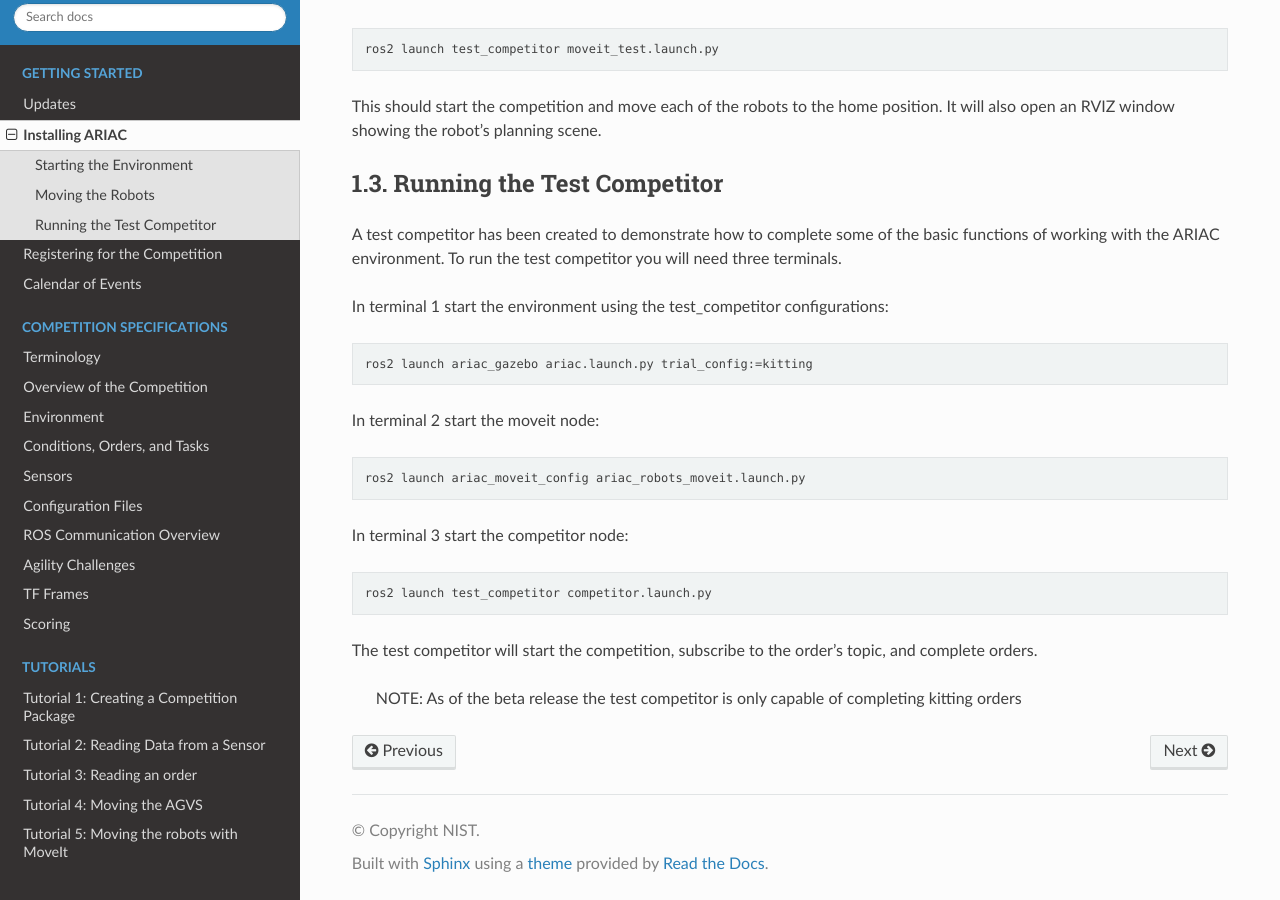
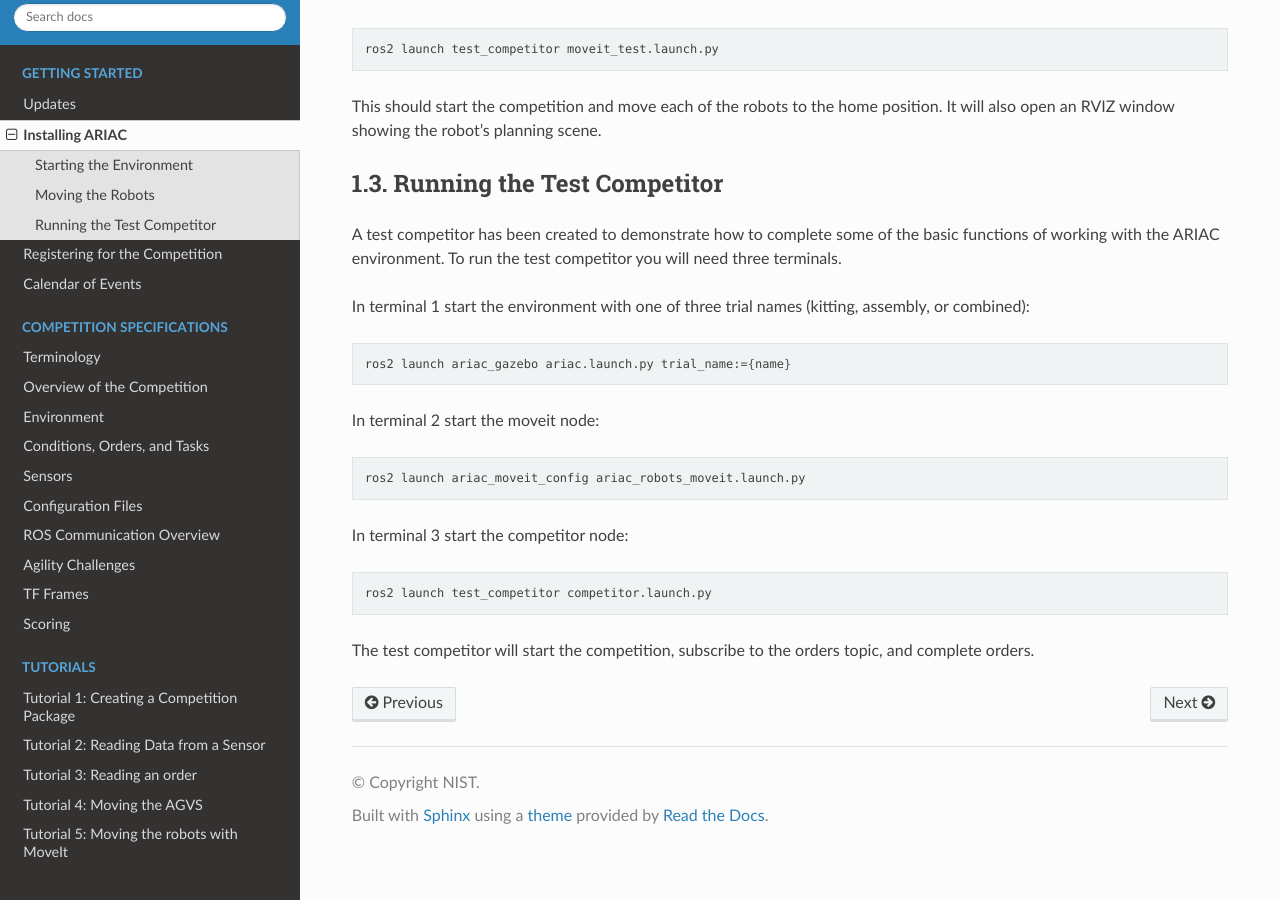
Before and after one commit to usnistgov/ARIAC, a Sphinx documentation site: the page built from docs/getting_started/installation.md, in a window 1280 px wide and 900 px high, scrolled down 1962 px. Built offline with Sphinx 7.4.7 and the Read the Docs theme 2.0.0, drawn with Linux system fonts in a browser that asks for light colours.

Commit message:
Update installation.md

````diff
--- a/docs/getting_started/installation.md
+++ b/docs/getting_started/installation.md
@@ -94,9 +94,9 @@ This should start the competition and move each of the robots to the home positi
 
 A test competitor has been created to demonstrate how to complete some of the basic functions of working with the ARIAC environment. To run the test competitor you will need three terminals.
 
-In terminal 1 start the environment using the test_competitor configurations:
+In terminal 1 start the environment with one of three trial names (kitting, assembly, or combined):
 ``` bash
-ros2 launch ariac_gazebo ariac.launch.py trial_config:=kitting
+ros2 launch ariac_gazebo ariac.launch.py trial_name:={name}
 ```
 
 In terminal 2 start the moveit node:
@@ -109,6 +109,4 @@ In terminal 3 start the competitor node:
 ros2 launch test_competitor competitor.launch.py
 ```
 
-The test competitor will start the competition, subscribe to the order's topic, and complete orders.
-
-> NOTE: As of the beta release the test competitor is only capable of completing kitting orders
+The test competitor will start the competition, subscribe to the orders topic, and complete orders.
````
